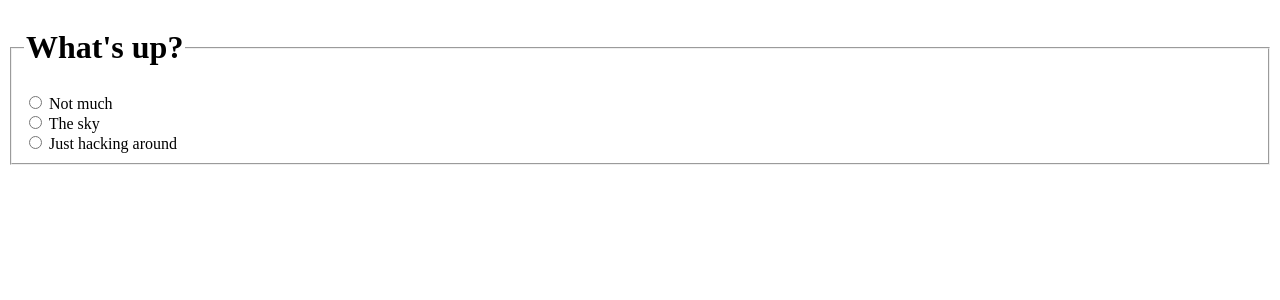
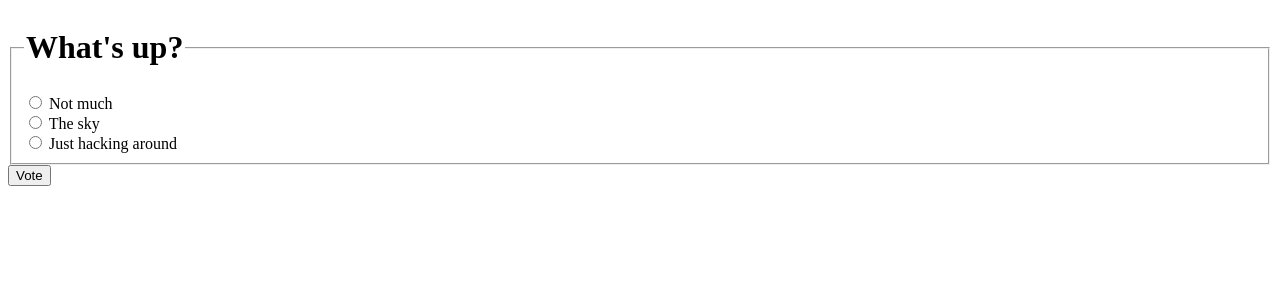
Before and after one commit to Aifedayo/Django-Doc, a Django app: page /polls/1/ in a window 1280 px wide. Shown: the top 300 px of the page. Run offline with Django 3.2, Linux system fonts and the light colour scheme; data comes from the database, SQL or seed files in the repository.

Commit message:
polls/templates detail.html form submit input type

```diff
--- a/mysite/polls/templates/polls/detail.html
+++ b/mysite/polls/templates/polls/detail.html
@@ -20,6 +20,7 @@
             <br>
         {% endfor %}
     </fieldset>
+    <input type="submit" value="Vote">
     </form>
 </body>
 </html>
```
